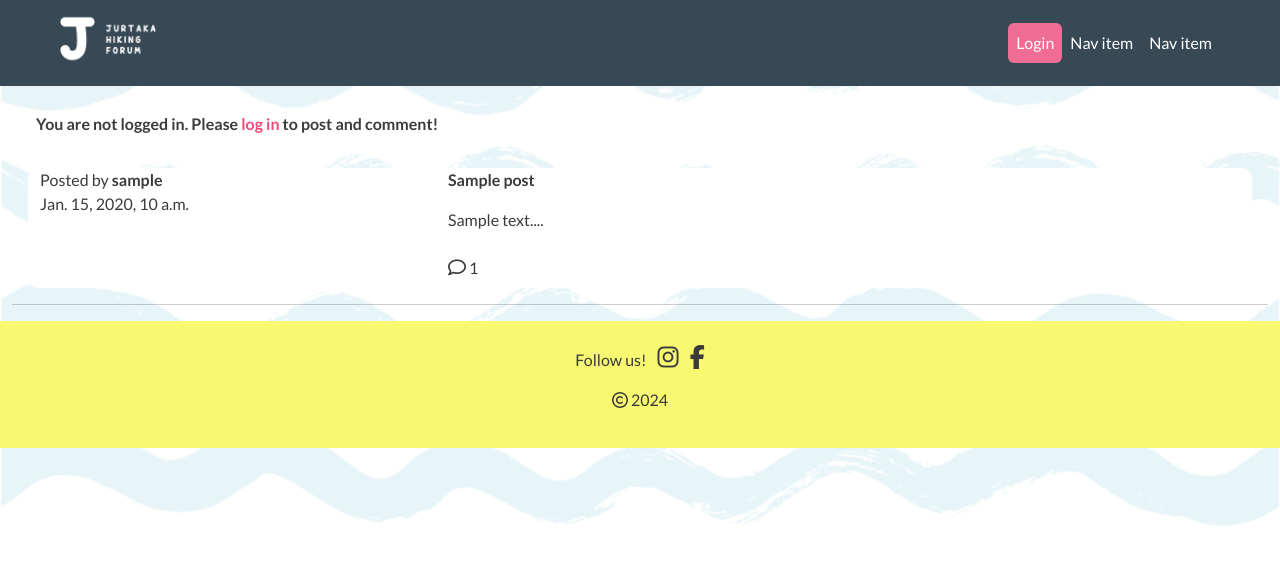
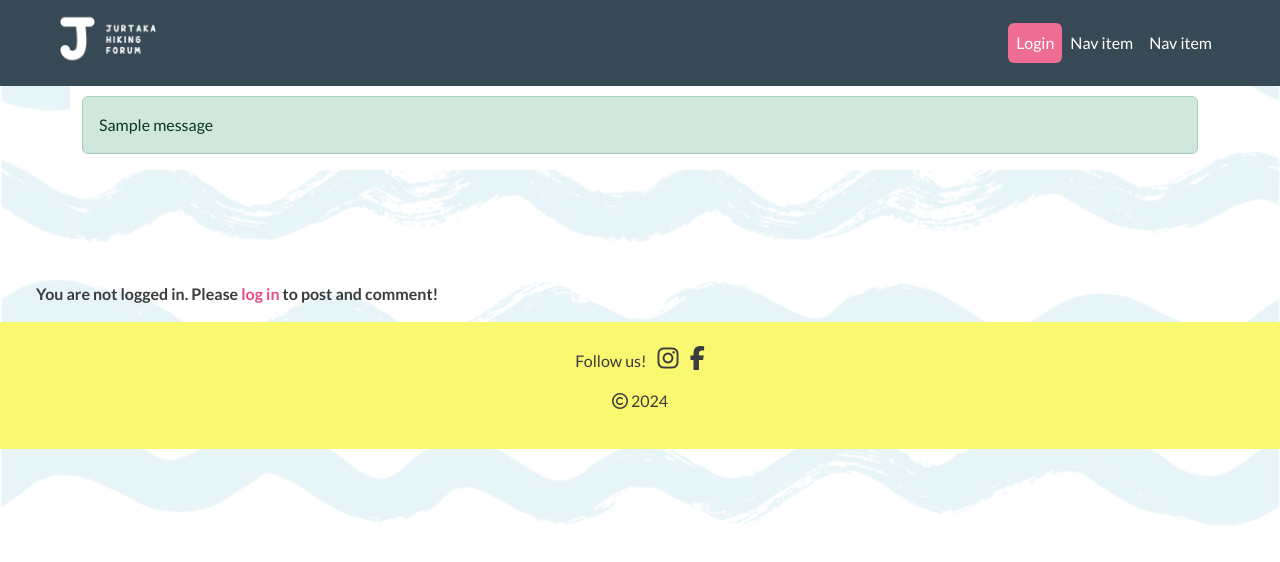
Before and after one commit to lienebriede/My-project-django, a Django app: page / in a window 1280 px wide. Shown: the top 562 px of the page. Run offline with Django 4.2, Linux system fonts and the light colour scheme; tables that the repository leaves empty hold one stand-in row (values such as "Sample post"); one stand-in notice (Sample message) is shown; parts of the project's set-up code (start-up, migrations or seed data) failed here and were passed over; some libraries are stand-ins or nearby versions.

Commit message:
Add filter by status posts and add mesaages

```diff
--- a/forum/views.py
+++ b/forum/views.py
@@ -2,15 +2,15 @@ from django.shortcuts import render, get_object_or_404, redirect
 from django.core.paginator import Paginator
 from django.http import HttpResponse
 from django.db.models import Count
+from django.contrib import messages
 from .models import Post
-from .forms import CommentForm
-from .forms import PostForm
+from .forms import CommentForm, PostForm
 
 def post_list(request):
     """
     View for all the posts
     """
-    queryset = Post.objects.all().annotate(comment_count=Count('comments')).order_by('-created_on')
+    queryset = Post.objects.filter(status=1).annotate(comment_count=Count('comments')).order_by('-created_on')
     paginator = Paginator(queryset, 5)
     page_number = request.GET.get('page')
     page_obj = paginator.get_page(page_number)
@@ -38,7 +38,11 @@ def post_create(request):
             post = post_form.save(commit=False)
             post.author = request.user
             post.save()
-            return redirect('post_detail', slug=post.slug)
+            messages.success(
+                request,
+                "Thanks for posting! Your post will be visible shortly."
+            )
+            return redirect('home')
 
 
     return render(
--- a/templates/base.html
+++ b/templates/base.html
@@ -57,6 +57,20 @@
             </div>
         </div>
     </nav>
+
+    <!-- Message display -->
+    {% if messages %}
+    <div class="container mt-5">
+        <div class="mt-5">
+            {% for message in messages %}
+            <div class="alert alert-{{ message.tags }}">
+                {{ message }}
+            </div>
+            {% endfor %}
+        </div>
+    </div>
+    {% endif %}
+
     <main class="mt-5">
         <div class="mt-5">
 
```
